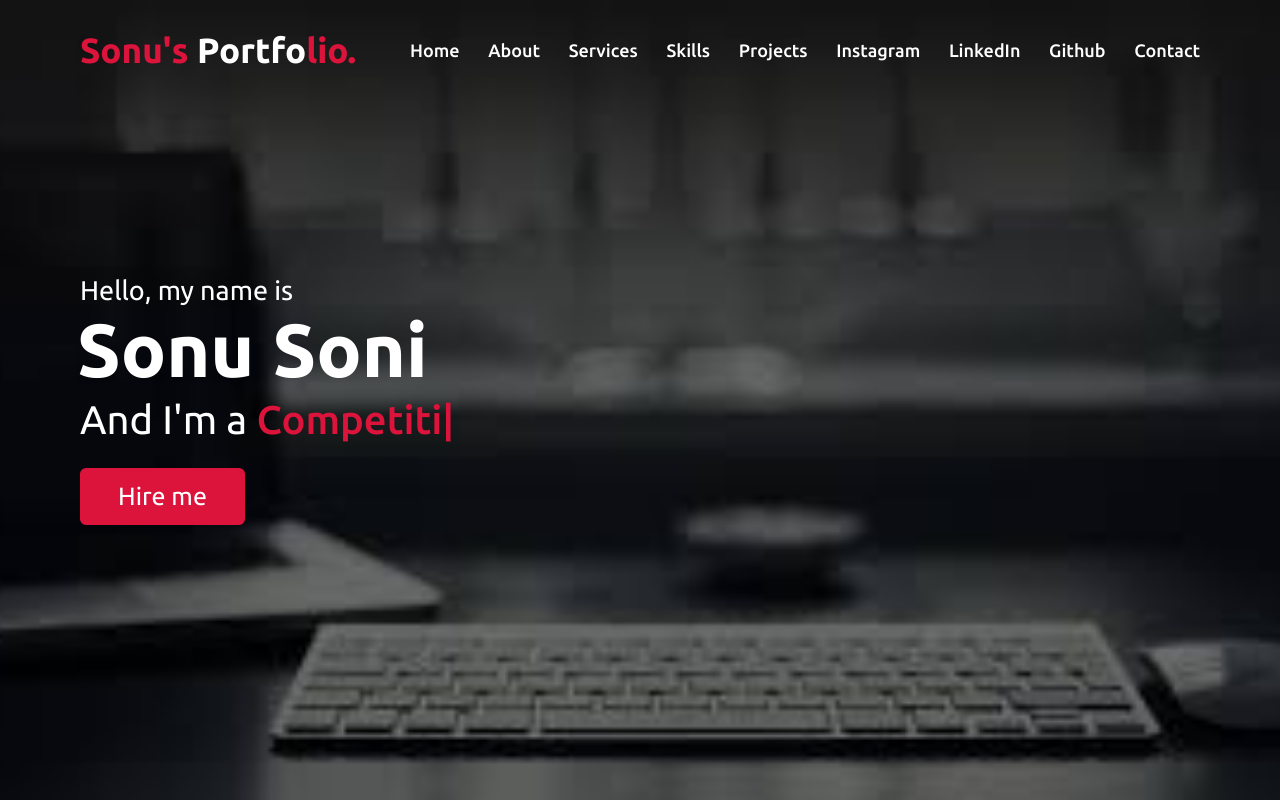
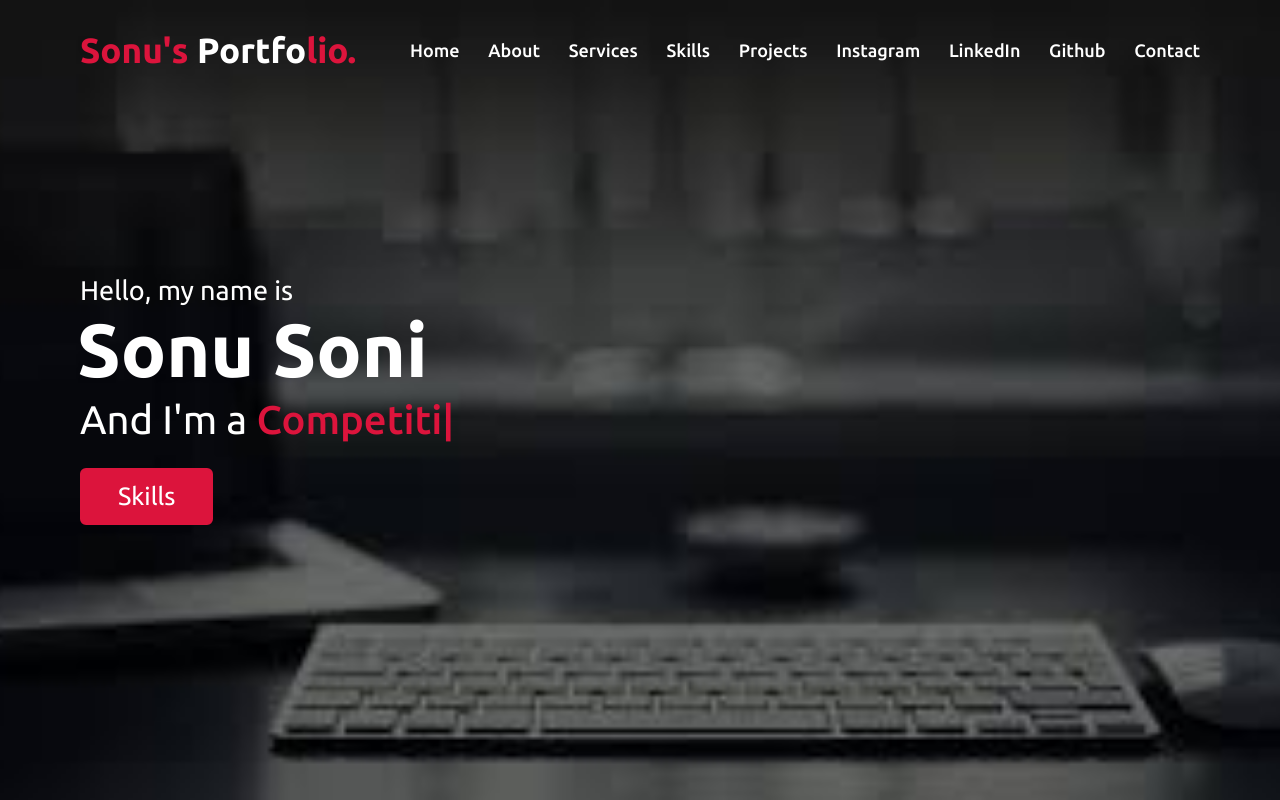
Before and after one commit to sonusoni08/Portfolio, a plain HTML site: page index.html in a window 1280 px wide. Shown: the top 800 px of the page. Drawn offline with nearby package versions, Linux system fonts and the light colour scheme.

Commit message:
change name

```diff
--- a/index.html
+++ b/index.html
@@ -44,7 +44,7 @@
                 <div class="text-1">Hello, my name is</div>
                 <div class="text-2">Sonu Soni</div>
                 <div class="text-3">And I'm a <span class="typing"></span></div>
-                <a href="#services">Hire me</a>
+                <a href="#services">Skills</a>
             </div>
         </div>
     </section>
```
